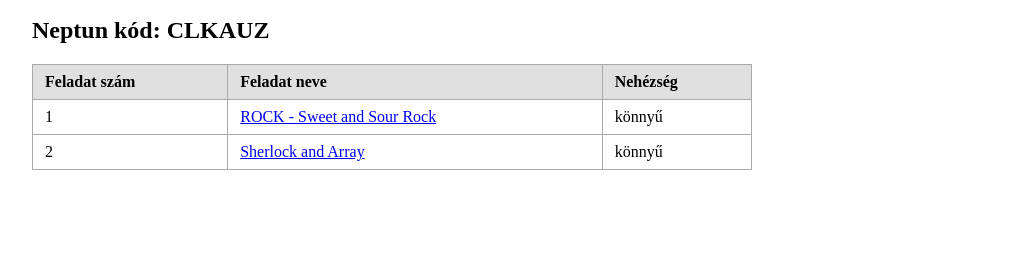
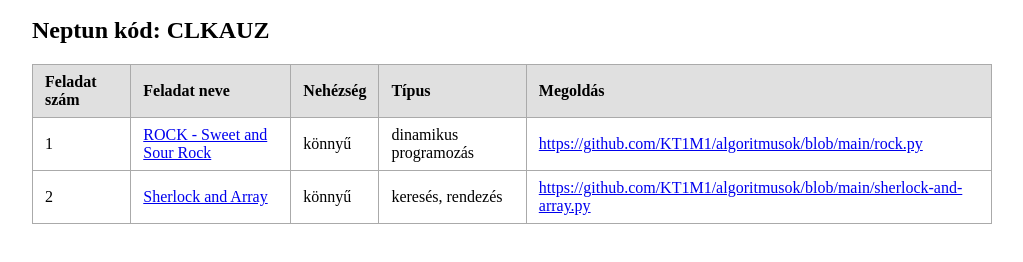
Before and after one commit to KT1M1/algoritmusok, a plain HTML site: page index.html in a window 1280 px wide. Shown: the part 128-390 px from the top of the page, without its empty margins (8-1031 px from the left). Drawn offline with Linux system fonts and the light colour scheme.

Commit message:
commit
Added columns for 'Type' and 'Solution' in the task table.

```diff
--- a/index.html
+++ b/index.html
@@ -13,7 +13,7 @@
         }
         table {
             border-collapse: collapse;
-            width: 60%;
+            width: 80%;
             margin-top: 20px;
         }
         th, td {
@@ -36,16 +36,22 @@
             <th>Feladat szám</th>
             <th>Feladat neve</th>
             <th>Nehézség</th>
+            <th>Típus</th>
+            <th>Megoldás</th>
         </tr>
         <tr>
             <td>1</td>
             <td><a href="https://www.spoj.com/problems/ROCK/">ROCK - Sweet and Sour Rock</a></td>
             <td>könnyű</td>
+            <td>dinamikus programozás</td>
+            <td><a href="https://github.com/KT1M1/algoritmusok/blob/main/rock.py">https://github.com/KT1M1/algoritmusok/blob/main/rock.py</a></td>
         </tr>
         <tr>
             <td>2</td>
             <td><a href="https://www.hackerrank.com/challenges/sherlock-and-array/problem">Sherlock and Array</a></td>
             <td>könnyű</td>
+            <td>keresés, rendezés</td>
+            <td><a href="https://github.com/KT1M1/algoritmusok/blob/main/sherlock-and-array.py">https://github.com/KT1M1/algoritmusok/blob/main/sherlock-and-array.py</a></td>
         </tr>
     </table>
 </body>
```
